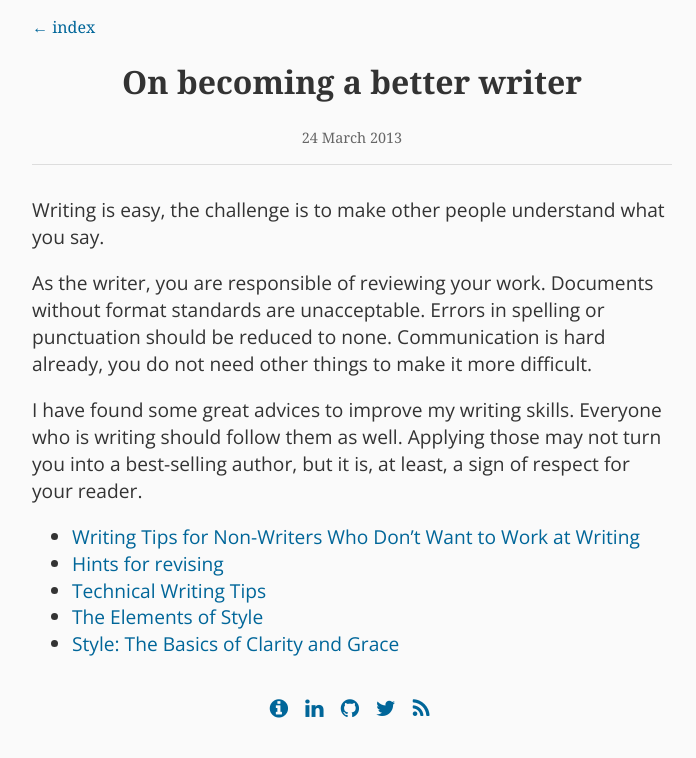
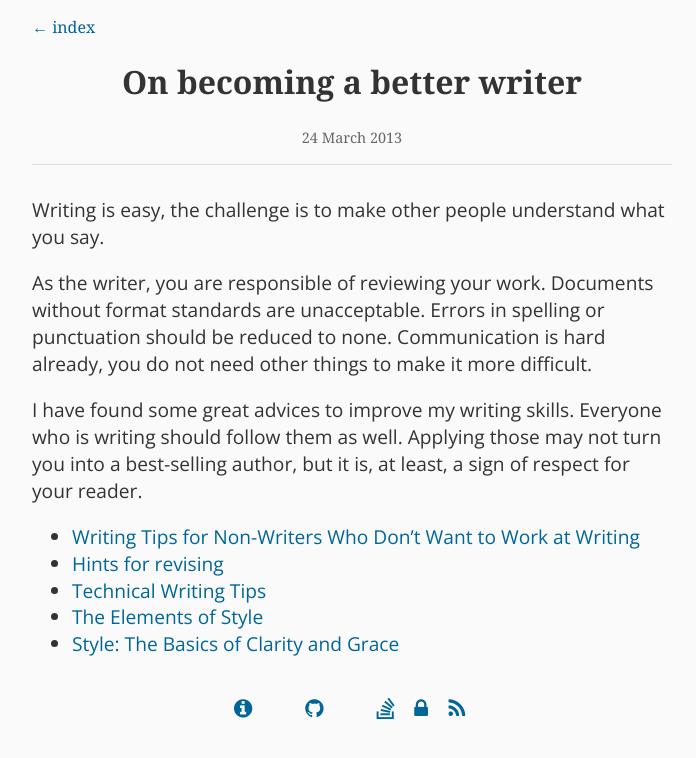
Before and after one commit to wicz/wicz.github.com, a Jekyll site: the page built from _posts/2013-03-24-on-becoming-a-better-writer.md, in a window 1280 px wide. Shown: the top 758 px of the page, without its empty margins (288-984 px from the left). Built offline with Jekyll 4.4.1, drawn with Linux system fonts in a browser that asks for light colours; nearby versions of some CDN libraries; comment, search, counter and statistics services are not loaded.

Commit message:
Add pubkey

```diff
--- a/_includes/links.html
+++ b/_includes/links.html
@@ -1,14 +1,20 @@
 <a href="about.html">
   <i class="fa fa-info-circle fa-fw fa-lg"></i>
 </a>
-<a href="http://www.linkedin.com/in/viniciushorewicz">
-  <i class="fa fa-linkedin fa-fw fa-lg"></i>
+<a href="https://www.linkedin.com/in/viniciushorewicz">
+  <i class="fa fa-l1nkedin fa-fw fa-lg"></i>
 </a>
 <a href="https://github.com/wicz">
   <i class="fa fa-github fa-fw fa-lg"></i>
 </a>
 <a href="https://twitter.com/wicz">
-  <i class="fa fa-twitter fa-fw fa-lg"></i>
+  <i class="fa fa-tw1tter fa-fw fa-lg"></i>
+</a>
+<a href="https://stackoverflow.com/users/3243455/wicz">
+  <i class="fa fa-stack-overflow fa-fw fa-lg"></i>
+</a>
+<a href="/assets/wicz.pub.asc">
+  <i class="fa fa-lock fa-fw fa-lg"></i>
 </a>
 <a href="/atom.xml">
   <i class="fa fa-rss fa-fw fa-lg"></i>
```
Also changed, not shown: 1 other file.
